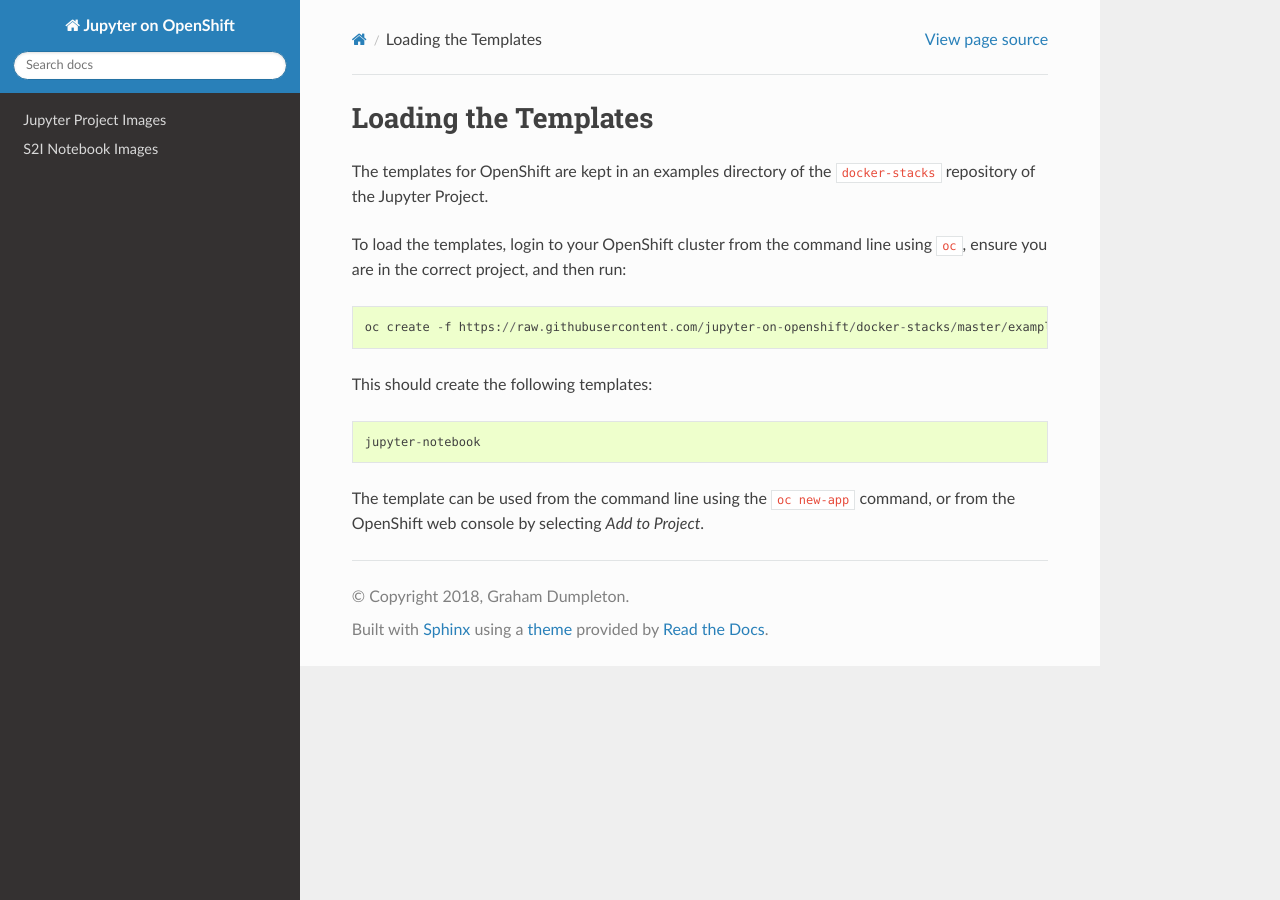
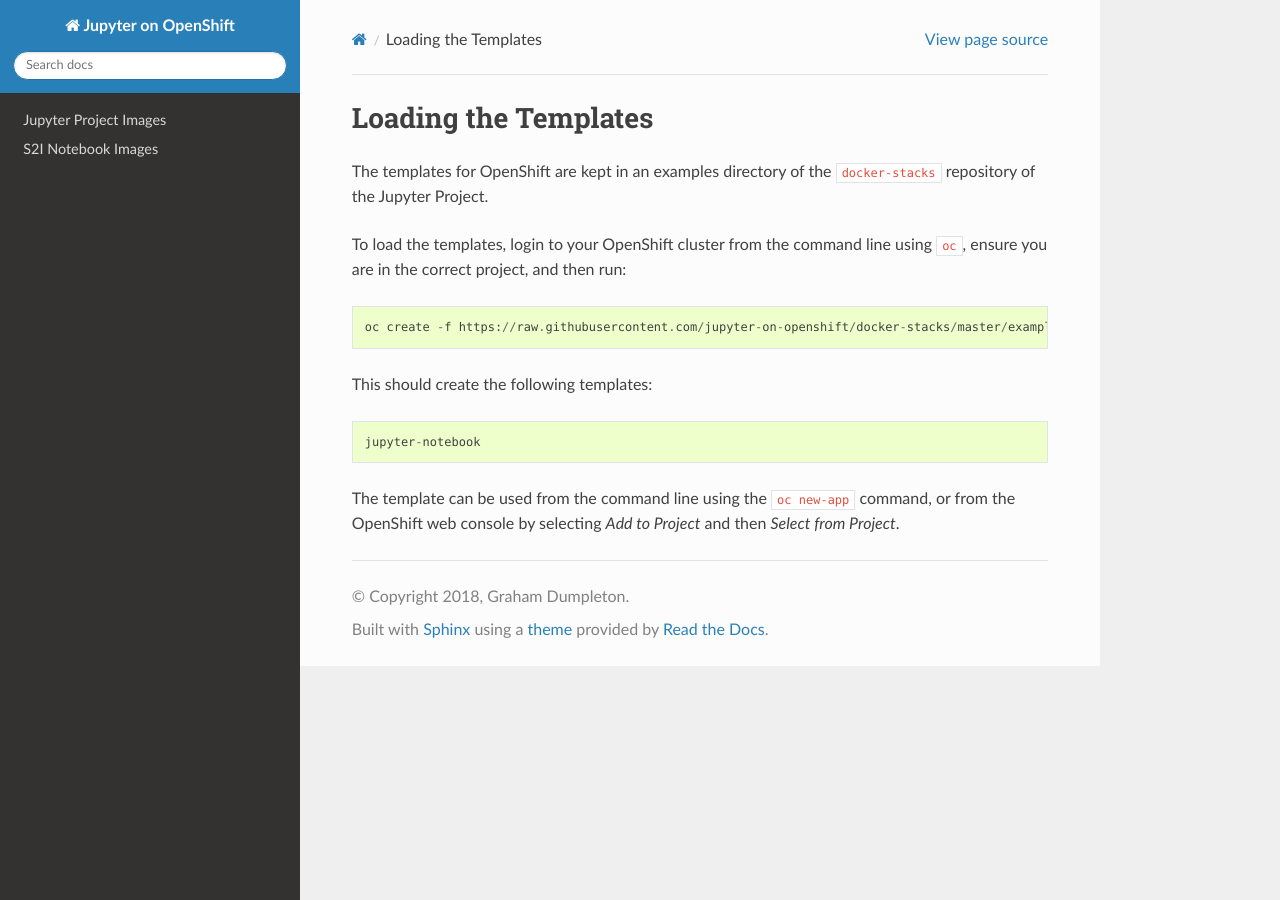
Before and after one commit to jupyter-on-openshift/www-jupyteronopenshift-org, a Sphinx documentation site: the page built from source/jupyter-project-images/loading-the-templates.rst, in a window 1280 px wide. Built offline with Sphinx 7.4.7 and the Read the Docs theme 2.0.0, drawn with Linux system fonts in a browser that asks for light colours.

Commit message:
Qualify that need to select template from project.

```diff
--- a/source/jupyter-project-images/loading-the-templates.rst
+++ b/source/jupyter-project-images/loading-the-templates.rst
@@ -14,4 +14,5 @@ This should create the following templates::
     jupyter-notebook
 
 The template can be used from the command line using the ``oc new-app``
-command, or from the OpenShift web console by selecting *Add to Project*.
+command, or from the OpenShift web console by selecting *Add to Project*
+and then *Select from Project*.
```
